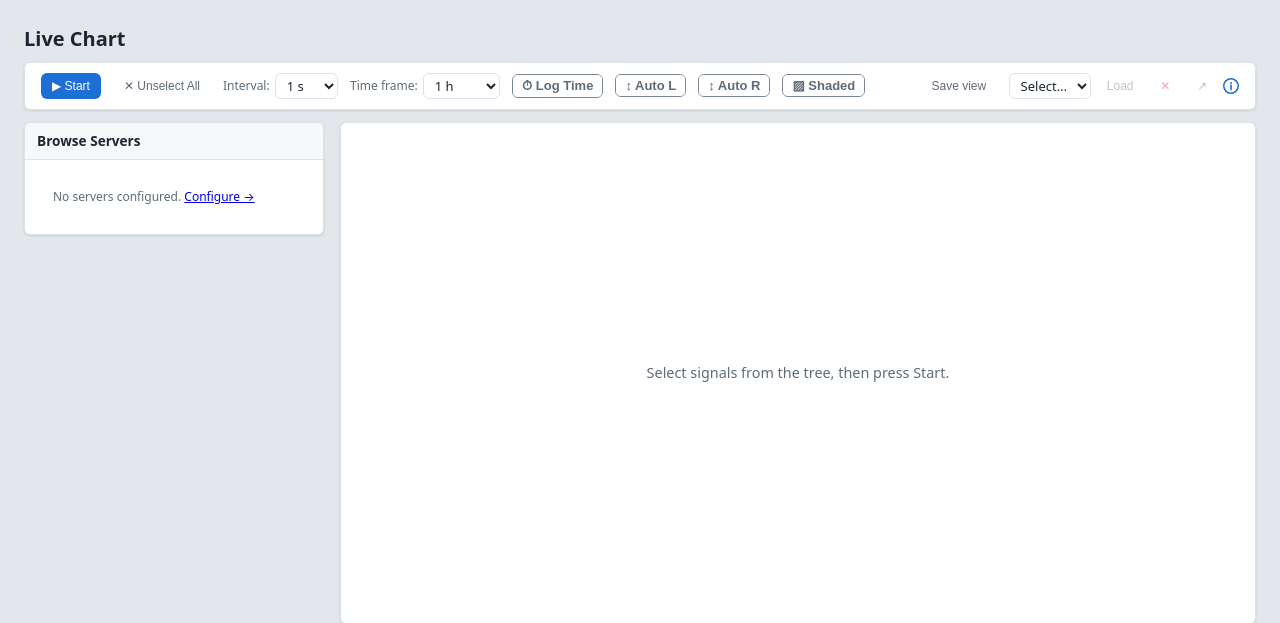
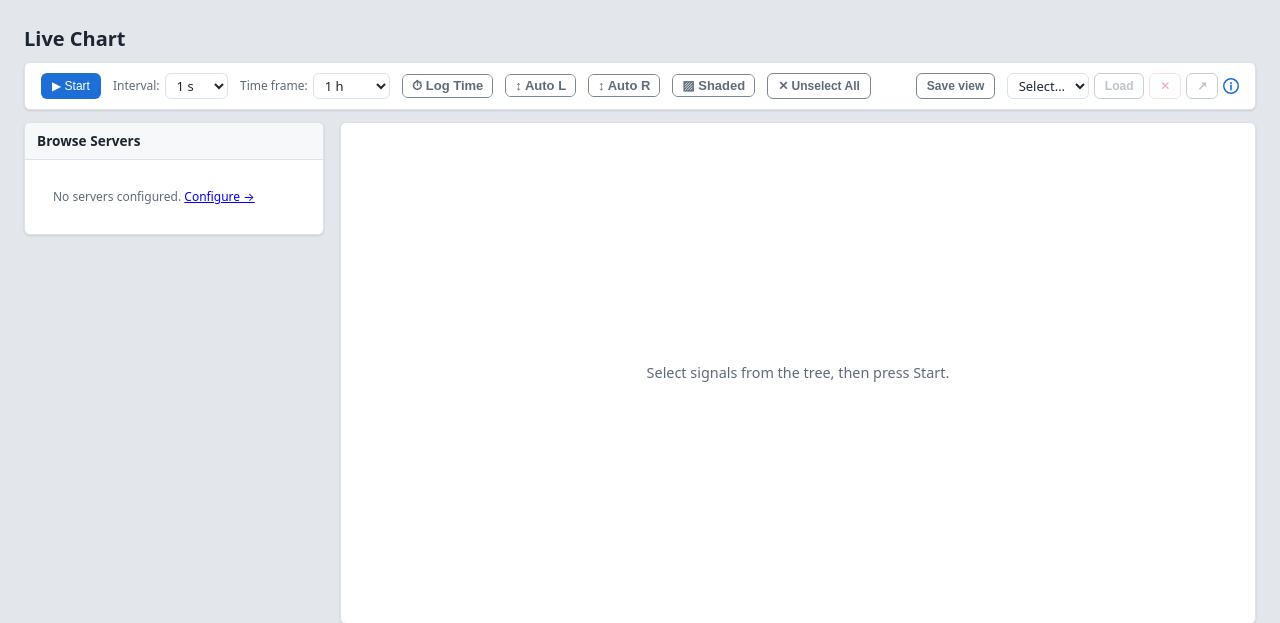
Before and after one commit to qwertz098/OPC2Influx, a FastAPI app: page /chart in a window 1280 px wide. Shown: the part 52-675 px from the top of the page. Run offline with FastAPI, Linux system fonts and the light colour scheme; data that the repository does not hold is empty.

Commit message:
Chart toolbars: Unselect All after Shaded, framed action buttons
The live chart toolbar now has Unselect All after the on/off buttons, as
on History. Unselect All, Save view, Load and the embed button get a
visible frame (.btn-tool) like the on/off buttons, and delete uses the
red danger button.

Co-Authored-By: Claude Opus 5.5 <noreply@anthropic.com>
Claude-Session: https://claude.ai/code/session_01BTKnNUQYiNT4tijrQTkyrR

```diff
--- a/static/css/app.css
+++ b/static/css/app.css
@@ -439,3 +439,6 @@ tr[id^="edit-"]:empty { display: none; }
 .seg-toggle .seg-btn + .seg-btn { border-left-color: var(--frame, var(--border)); }
 .seg-toggle .seg-btn:hover { color: var(--text); background: var(--bg); }
 .seg-toggle .seg-btn.active { background: var(--accent); color: var(--surface); }  /* surface: white on light, dark on dark themes */
+/* Toolbar buttons: same frame as the on/off buttons, so all read as buttons */
+.btn-tool { background: var(--surface); color: var(--muted); border-color: var(--frame, var(--border)); font-weight: 600; }
+.btn-tool:hover:not(:disabled) { background: var(--bg); color: var(--text); }
--- a/templates/chart.html
+++ b/templates/chart.html
@@ -13,7 +13,6 @@
       <button id="startBtn"  class="btn btn-primary btn-sm" onclick="startCharting()">▶ Start</button>
       <button id="pauseBtn"  class="btn btn-secondary btn-sm" onclick="togglePause()" style="display:none">⏸ Pause</button>
       <button id="clearBtn"  class="btn btn-danger btn-sm"  onclick="clearCharting()" style="display:none">■ Clear</button>
-      <button class="btn btn-ghost btn-sm" onclick="unselectAll()">✕ Unselect All</button>
       <label class="text-sm text-muted" style="display:flex;align-items:center;gap:.35rem">
         Interval:
         <select id="intervalSel" class="input input-sm" style="width:auto;padding:.15rem .4rem">
@@ -47,15 +46,16 @@
               title="Right Y axis: scale to the data range instead of starting at zero">↕ Auto R</button></span>
       <span class="seg seg-toggle"><button type="button" id="shadedBtn" class="seg-btn" onclick="toggleShaded()"
               title="Fill the area under each line">▨ Shaded</button></span>
+      <button class="btn btn-tool btn-sm" onclick="unselectAll()">✕ Unselect All</button>
       <span id="statusMsg" class="text-sm text-muted" style="margin-left:auto"></span>
-      <button class="btn btn-ghost btn-sm" onclick="saveView()" title="Save current signals and settings as a named view">Save view</button>
+      <button class="btn btn-tool btn-sm" onclick="saveView()" title="Save current signals and settings as a named view">Save view</button>
       <div style="display:flex;align-items:center;gap:.3rem">
         <select id="loadViewSel" class="input input-sm" style="width:auto;padding:.15rem .4rem;max-width:160px" onchange="_onViewSelChange()">
           <option value="">Select…</option>
         </select>
-        <button id="loadViewBtn"   class="btn btn-ghost btn-sm" onclick="loadSelectedView()"   title="Load selected view"                         disabled>Load</button>
-        <button id="deleteViewBtn" class="btn btn-ghost btn-sm" onclick="deleteSelectedView()" title="Delete selected view" style="color:var(--red,#ef4444)" disabled>✕</button>
-        <button id="openEmbedBtn"  class="btn btn-ghost btn-sm" onclick="openEmbedView()"      title="Open the selected saved view as an embed in a new tab (select a saved view first)" disabled>↗</button>
+        <button id="loadViewBtn"   class="btn btn-tool btn-sm" onclick="loadSelectedView()"   title="Load selected view"                         disabled>Load</button>
+        <button id="deleteViewBtn" class="btn btn-danger btn-sm" onclick="deleteSelectedView()" title="Delete selected view" disabled>✕</button>
+        <button id="openEmbedBtn"  class="btn btn-tool btn-sm" onclick="openEmbedView()"      title="Open the selected saved view as an embed in a new tab (select a saved view first)" disabled>↗</button>
         <span class="info-icon" title="Embed view appearance: add parameters joined by +&#10;Scheme: dark (default), light, medium, solarized-light, solarized-dark, system&#10;Look: studio (default), mono, contrast&#10;shaded: fill the area under the lines&#10;Example: /chart/embed/{id}/light+contrast+shaded"><svg viewBox="0 0 16 16" width="16" height="16" aria-hidden="true"><circle cx="8" cy="8" r="7.25" fill="none" stroke="currentColor" stroke-width="1.5"/><circle cx="8" cy="4.9" r="1" fill="currentColor"/><path d="M8 7.2v4.6" stroke="currentColor" stroke-width="1.6" stroke-linecap="round"/></svg></span>
       </div>
     </div>
```
Also changed, not shown: templates/history.html (+4 -4 lines).
